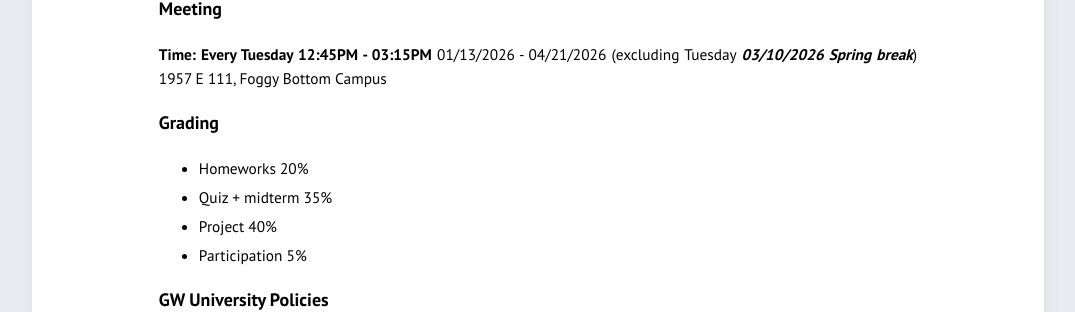
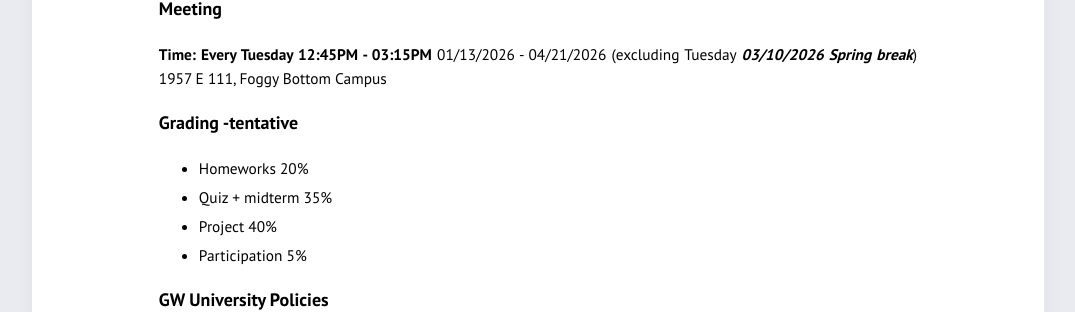
Before and after one commit to azirikly/nlu-gw26, a Jekyll site: the page built from index.md, in a window 1280 px wide. Shown: the part 844-1156 px from the top of the page, without its empty margins (102-1177 px from the left). Built offline with Jekyll 4.4.1, drawn with Linux system fonts in a browser that asks for light colours.

Commit message:
Update grading section header to 'Grading - tentative'

```diff
--- a/index.md
+++ b/index.md
@@ -26,7 +26,7 @@ Tuesday 3:15-4:15, classroom or SEH 2880
 01/13/2026 - 04/21/2026 (excluding Tuesday **_03/10/2026 Spring break_**)
 1957 E 111, Foggy Bottom Campus
 
-### Grading
+### Grading -tentative
 - Homeworks 20%
 - Quiz + midterm 35%
 - Project 40%
```
